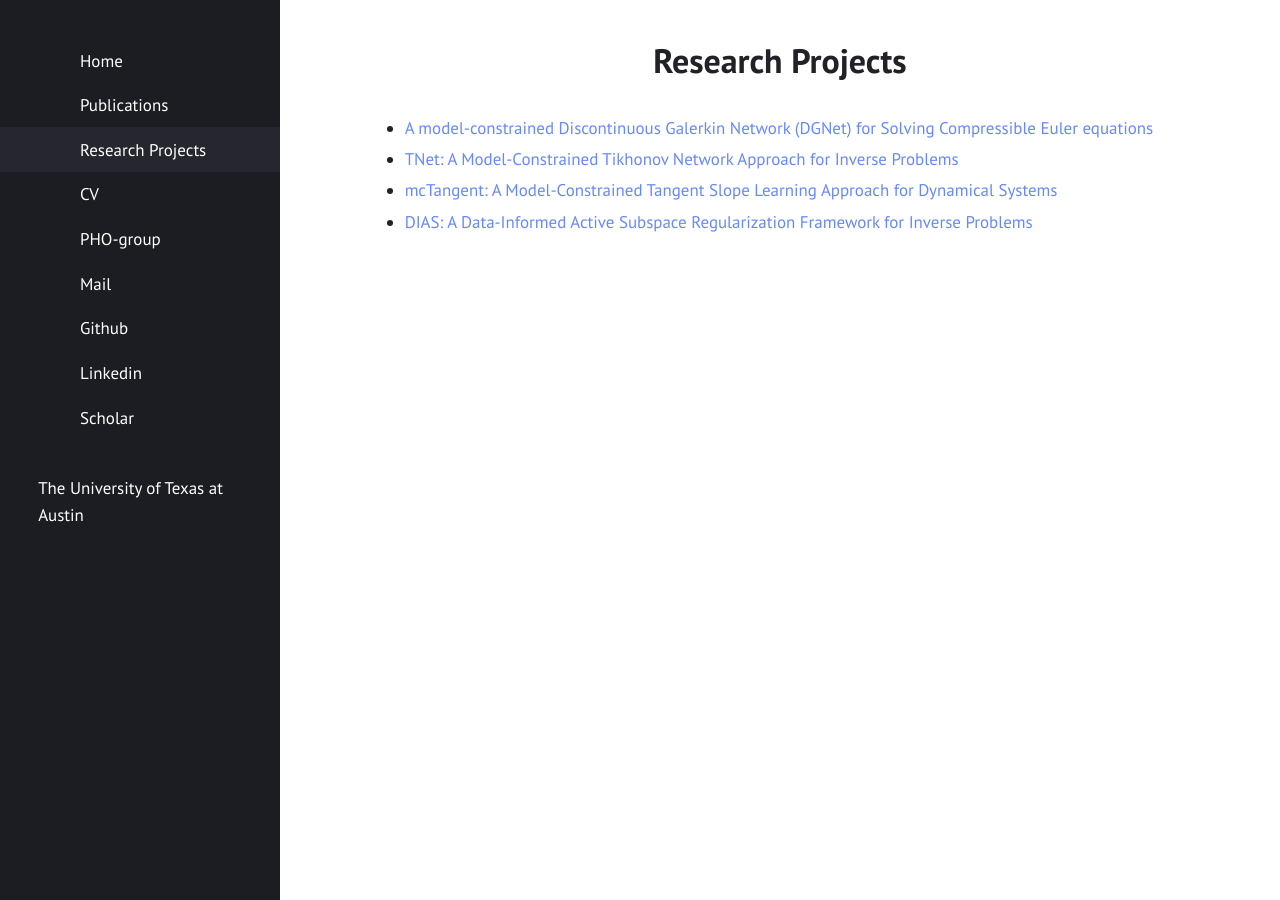
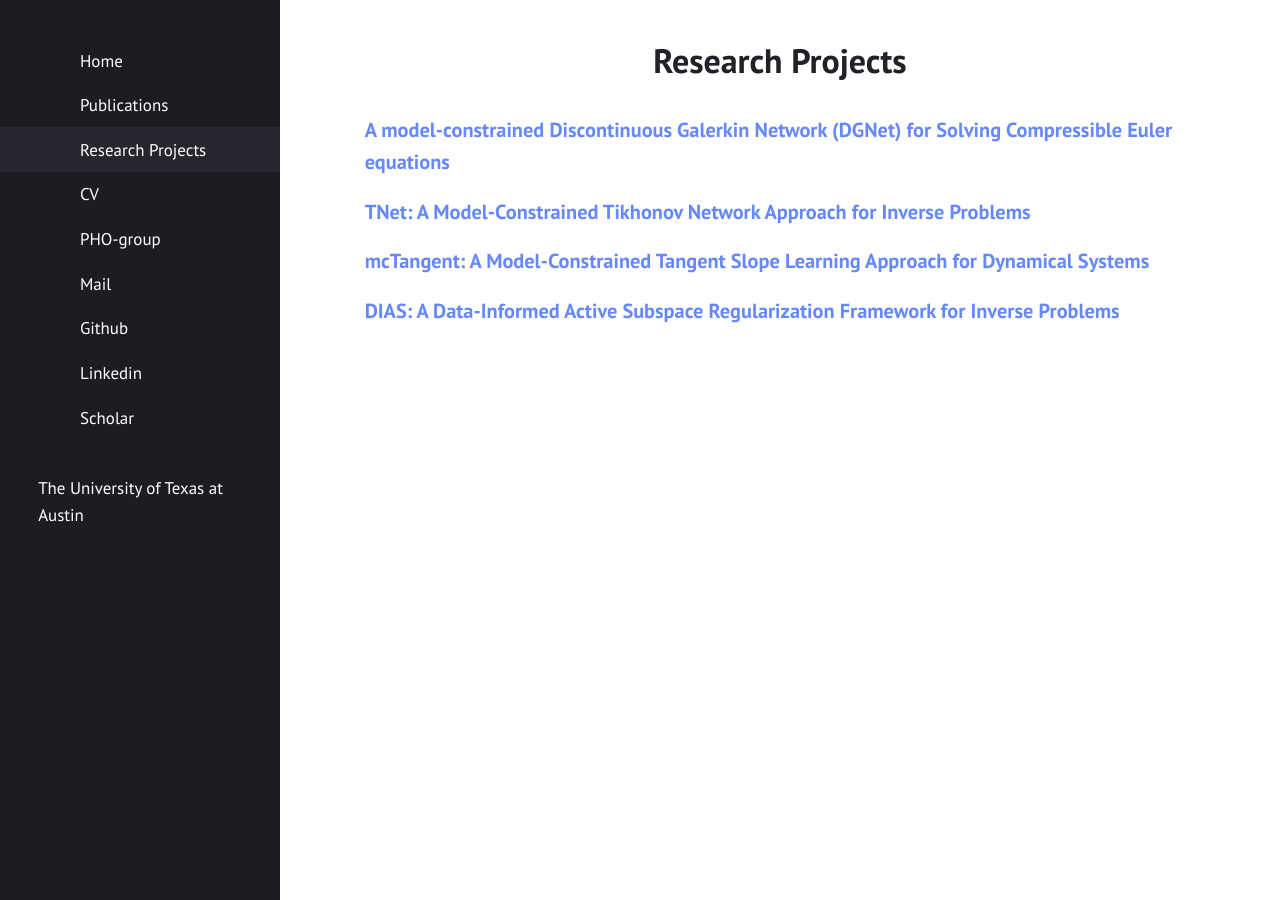
Before and after one commit to nguyenvanhaibk92/nguyenvanhaibk92.github.io, a Jekyll site: the page built from research.html, in a window 1280 px wide. Built offline with Jekyll 4.4.1, drawn with Linux system fonts in a browser that asks for light colours.

Commit message:
update format for research

```diff
--- a/_sass/classes.sass
+++ b/_sass/classes.sass
@@ -138,3 +138,14 @@ a:hover .icon
     color: #f92672
   .gi
     color: #a6e22e
+
+.research-list
+  list-style-type: none
+  padding-left: 0
+
+  li
+    margin: 1em 0
+
+  a
+    font-size: 1.2em
+    font-weight: $heading-weight
```
